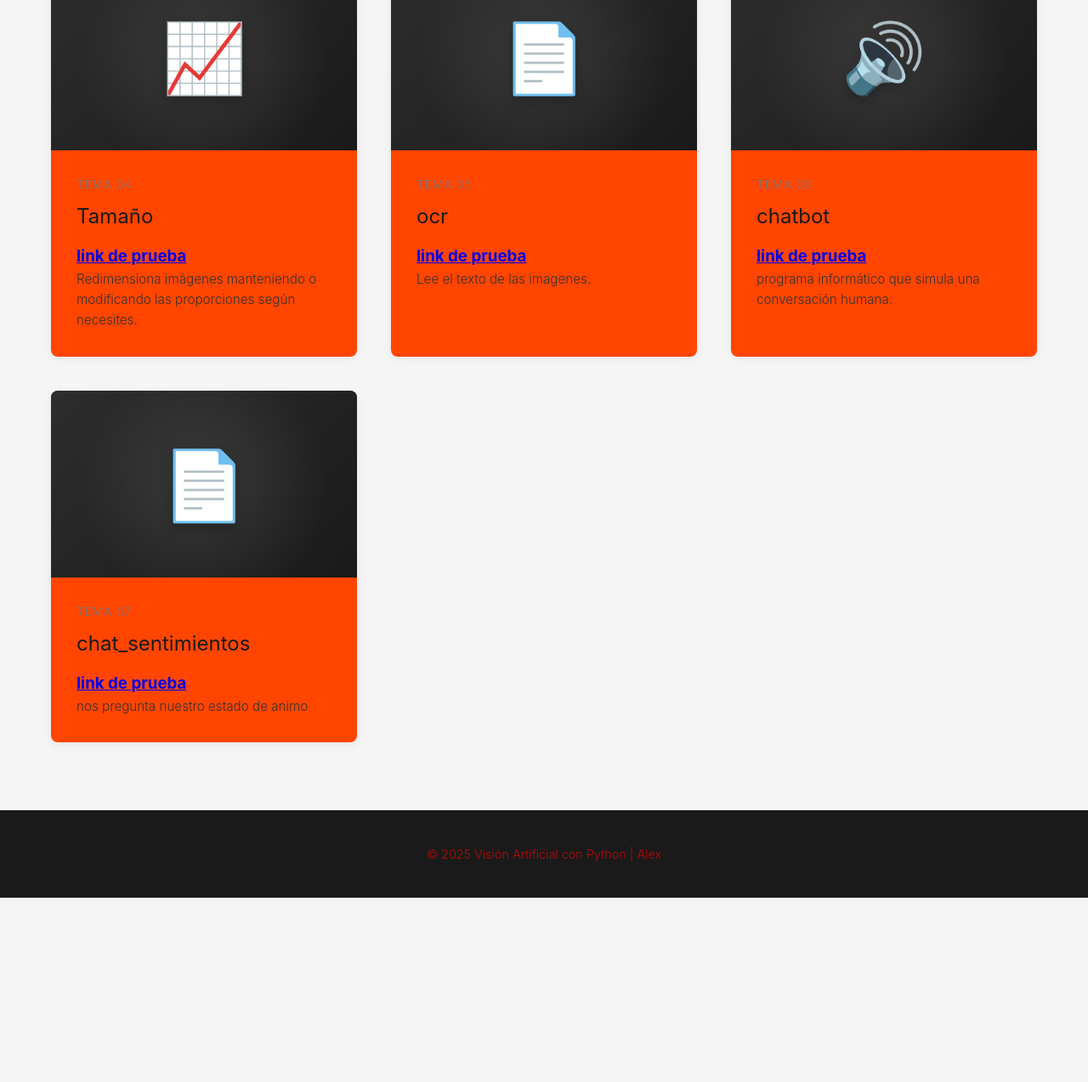
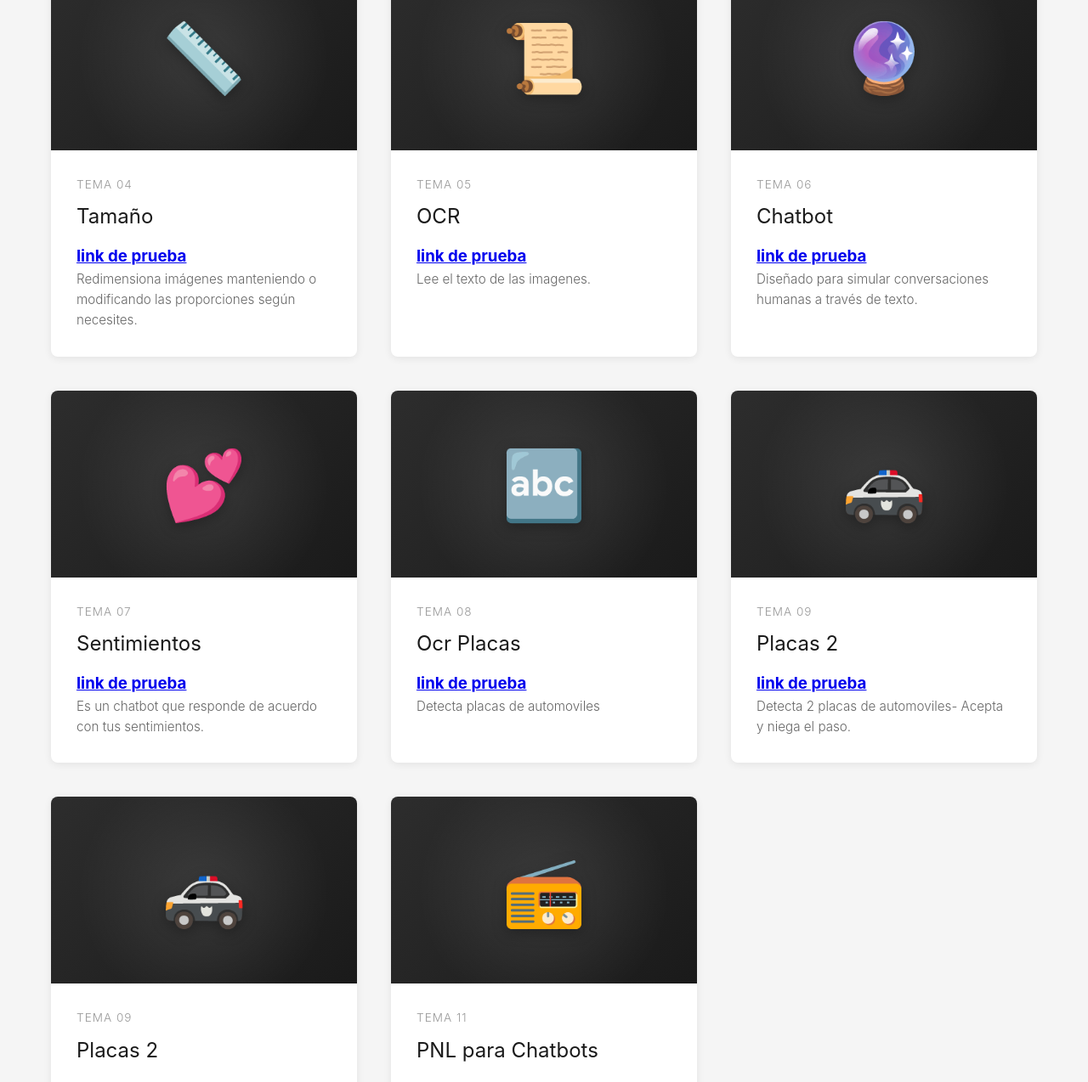
Before and after one commit to alex2009-gonza/lenguaje-natural, a plain HTML site: page index.html in a window 1280 px wide. Shown: the part 1526-2800 px from the top of the page at 85% size. Before the commit the page ends 2583 px from the top, so only its background shows below. Drawn offline with Linux system fonts and the light colour scheme.

Commit message:
Update index.html

```diff
--- a/index.html
+++ b/index.html
@@ -105,11 +105,11 @@
 
         @keyframes fadeInDown {
             from {
-                opacity: 1;
+                opacity: 0;
                 transform: translateY(-30px);
             }
             to {
-                opacity: 0;
+                opacity: 1;
                 transform: translateY(0);
             }
         }
@@ -120,7 +120,7 @@
                 transform: translateY(30px);
             }
             to {
-                opacity: 2;
+                opacity: 1;
                 transform: translateY(0);
             }
         }
@@ -153,7 +153,7 @@
 
         /* Card Styles */
         .card {
-            background: orangered;
+            background: white;
             border-radius: 8px;
             overflow: hidden;
             box-shadow: 0 2px 10px rgba(0,0,0,0.08);
@@ -204,7 +204,7 @@
 
         .card-number {
             font-size: 0.85rem;
-            color: #777;
+            color: #999;
             font-weight: 300;
             margin-bottom: 8px;
             letter-spacing: 1px;
@@ -218,7 +218,7 @@
         }
 
         .card-description {
-            color: #´999;
+            color: #666;
             font-size: 0.95rem;
             line-height: 1.6;
             font-weight: 300;
@@ -227,7 +227,7 @@
         /* Footer */
         .footer {
             background: #1a1a1a;
-            color: red;
+            color: white;
             text-align: center;
             padding: 40px 20px;
             font-weight: 300;
@@ -288,7 +288,7 @@
             <h1>Visión Artificial</h1>
             <p class="subtitle">con Python</p>
             <div class="author">
-                Realizado por: <strong>Alexander Meneses</strong>
+                Realizado por: <strong>Valeria Cundapi</strong>
             </div>
         </div>
         <div class="scroll-indicator"></div>
@@ -302,7 +302,7 @@
             <!-- Card 1: Abrir Imagen -->
             <div class="card">
                 <div class="card-image">
-                    <div class="card-icon">🎨</div>
+                    <div class="card-icon">🖼️</div>
                 </div>
                 <div class="card-content">
                     <div class="card-number">TEMA 01</div>
@@ -317,7 +317,7 @@
             <!-- Card 2: Escala de Grises -->
             <div class="card">
                 <div class="card-image">
-                    <div class="card-icon">🌚</div>
+                    <div class="card-icon">🎮</div>
                 </div>
                 <div class="card-content">
                     <div class="card-number">TEMA 02</div>
@@ -332,12 +332,12 @@
             <!-- Card 3: Información de Imagen -->
             <div class="card">
                 <div class="card-image">
-                    <div class="card-icon">🧧</div>
+                    <div class="card-icon">ℹ️</div>
                 </div>
                 <div class="card-content">
                     <div class="card-number">TEMA 03</div>
                     <h3 class="card-title">Imagen<h3>
-                    <a href="imagen.html">link de prueba</a>
+                    <a href="Imagen.html">link de prueba</a>
                     <p class="card-description">
                         Extrae y analiza propiedades como dimensiones, formato y datos de píxeles.
                     </p>
@@ -347,7 +347,7 @@
             <!-- Card 4: Ajustar Tamaño -->
             <div class="card">
                 <div class="card-image">
-                    <div class="card-icon">📈</div>
+                    <div class="card-icon">📏</div>
                 </div>
                 <div class="card-content">
                     <div class="card-number">TEMA 04</div>
@@ -362,11 +362,11 @@
             <!-- Card 5: OCR -->
             <div class="card">
                 <div class="card-image">
-                    <div class="card-icon">📄</div>
+                    <div class="card-icon">📜</div>
                 </div>
                 <div class="card-content">
                     <div class="card-number">TEMA 05</div>
-                    <h3 class="card-title">ocr<h3>
+                    <h3 class="card-title">OCR<h3>
                     <a href="ocr.html">link de prueba</a>
                     <p class="card-description">
                         Lee el texto de las imagenes.
@@ -374,32 +374,92 @@
                 </div>
             </div>
 
-            <!-- Card 6: chatbot-->
+            <!-- Card 6: Chatbot -->
             <div class="card">
                 <div class="card-image">
-                    <div class="card-icon">🔊</div>
+                    <div class="card-icon">🔮</div>
                 </div>
                 <div class="card-content">
                     <div class="card-number">TEMA 06</div>
-                    <h3 class="card-title">chatbot<h3>
+                    <h3 class="card-title">Chatbot<h3>
                     <a href="chatbot.html">link de prueba</a>
                     <p class="card-description">
-                       programa informático que simula una conversación humana.
+                        Diseñado para simular conversaciones humanas a través de texto.
                     </p>
                 </div>
             </div>
 
-             <!-- Card 7:chat_sentimientos -->
+             <!-- Card 7:Sentimientos -->
             <div class="card">
                 <div class="card-image">
-                    <div class="card-icon">📄</div>
+                    <div class="card-icon">💕</div>
                 </div>
                 <div class="card-content">
                     <div class="card-number">TEMA 07</div>
-                    <h3 class="card-title">chat_sentimientos<h3>
-                    <a href="chat_sentimientos.html">link de prueba</a>
+                    <h3 class="card-title">Sentimientos<h3>
+                    <a href="sentimientos.html">link de prueba</a>
                     <p class="card-description">
-                        nos pregunta nuestro estado de animo
+                        Es un chatbot que responde de acuerdo con tus sentimientos.
+                    </p>
+                </div>
+            </div>
+
+            <!-- Card 8: Ocr Placas -->
+            <div class="card">
+                <div class="card-image">
+                    <div class="card-icon">🔤</div>
+                </div>
+                <div class="card-content">
+                    <div class="card-number">TEMA 08</div>
+                    <h3 class="card-title">Ocr Placas<h3>
+                    <a href="ocr_placas.html">link de prueba</a>
+                    <p class="card-description">
+                        Detecta placas de automoviles
+                    </p>
+                </div>
+            </div>
+
+            <!-- Card 9: Placas2 -->
+            <div class="card">
+                <div class="card-image">
+                    <div class="card-icon">🚓</div>
+                </div>
+                <div class="card-content">
+                    <div class="card-number">TEMA 09</div>
+                    <h3 class="card-title"> Placas 2<h3>
+                    <a href="placas2.html">link de prueba</a>
+                    <p class="card-description">
+                        Detecta 2 placas de automoviles- Acepta y niega el paso.
+                    </p>
+                </div>
+            </div>
+
+            <!-- Card 10: Componentes de arduino -->
+            <div class="card">
+                <div class="card-image">
+                    <div class="card-icon">🚓</div>
+                </div>
+                <div class="card-content">
+                    <div class="card-number">TEMA 09</div>
+                    <h3 class="card-title"> Placas 2<h3>
+                    <a href="componentes.html">link de prueba</a>
+                    <p class="card-description">
+                        Chatbot que te dice los componentes de Arduino y su función.
+                    </p>
+                </div>
+            </div>
+
+            <!-- Card 11: PNL para Chatbots -->
+            <div class="card">
+                <div class="card-image">
+                    <div class="card-icon">📻</div>
+                </div>
+                <div class="card-content">
+                    <div class="card-number">TEMA 11</div>
+                    <h3 class="card-title"> PNL para Chatbots<h3>
+                    <a href="pnlcb.html">link de prueba</a>
+                    <p class="card-description">
+                        Tipos de Chatbots y ejemplos.
                     </p>
                 </div>
             </div>
@@ -409,7 +469,7 @@
 
     <!-- Footer -->
     <footer class="footer">
-        <p>&copy; 2025 Visión Artificial con Python | Alex</p>
+        <p>&copy; 2025 Visión Artificial con Python | Valeria Cundapi</p>
     </footer>
 </body>
 </html>
```
